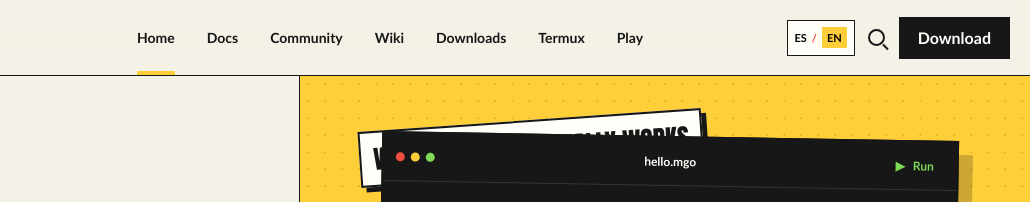
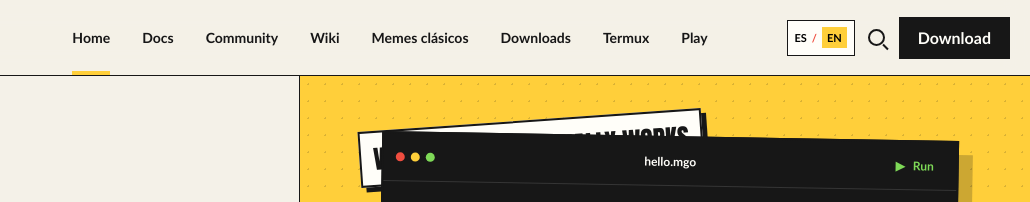
Before and after one commit to Reaccionador2Jeje/Memingo, a plain HTML site: page site/index.html in a window 1280 px wide. Shown: the top 202 px of the page, 250-1280 px from the left. Drawn offline with Linux system fonts and the light colour scheme.

Commit message:
Add Memingo Classics navigation

```diff
--- a/site/index.html
+++ b/site/index.html
@@ -23,6 +23,7 @@
       <a href="#docs" data-i18n="navDocs">Docs</a>
       <a href="#community" data-i18n="navCommunity">Comunidad</a>
       <a href="#wiki" data-i18n="navWiki">Wiki</a>
+      <a href="classics.html">Memes clásicos</a>
       <a href="#downloads" data-i18n="navDownloads">Descargas</a>
       <a href="termux.html">Termux</a>
       <a href="game.html" data-i18n="navGame">Jugar</a>
@@ -225,7 +226,7 @@ mgoa install</pre>
   <footer>
     <a class="brand footer-brand" href="#home"><img src="assets/memingo-mark.svg" alt=""><span>memingo</span></a>
     <p>Code the bit.</p>
-    <nav aria-label="Footer"><a href="#docs">Docs</a><a href="#wiki">Wiki</a><a href="#community">Comunidad</a><a href="#downloads">Descargas</a><a href="termux.html">Termux</a></nav>
+    <nav aria-label="Footer"><a href="#docs">Docs</a><a href="#wiki">Wiki</a><a href="classics.html">Memes clásicos</a><a href="#community">Comunidad</a><a href="#downloads">Descargas</a><a href="termux.html">Termux</a></nav>
     <small>© 2026 AtDev. BSD 3-Clause.</small>
   </footer>
 
```
